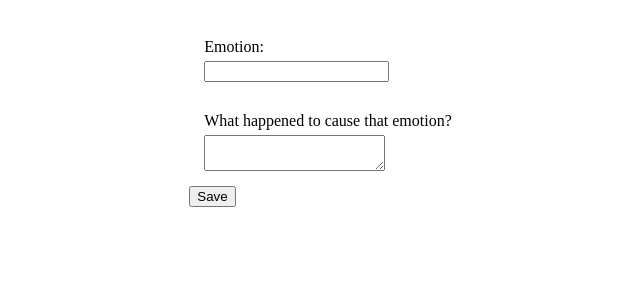
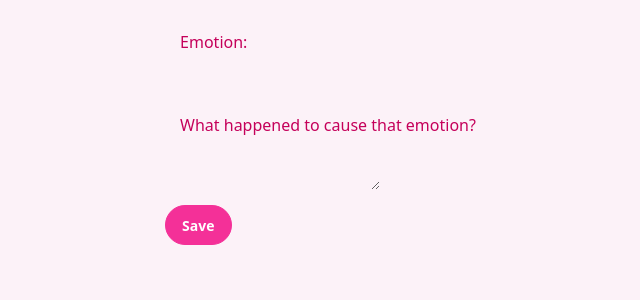
Before and after one commit to ivona21/heart-log, an Angular app: page / in a window 1280 px wide. Shown: the top 300 px of the page, without its empty margins (312-952 px from the left). Built offline with nearby package versions, Linux system fonts and the light colour scheme.

Commit message:
daisy theme set up

```diff
--- a/package.json
+++ b/package.json
@@ -17,7 +17,11 @@
     "@angular/platform-browser": "^19.2.0",
     "@angular/platform-browser-dynamic": "^19.2.0",
     "@angular/router": "^19.2.0",
+    "@tailwindcss/postcss": "^4.1.3",
+    "daisyui": "^5.0.19",
+    "postcss": "^8.5.3",
     "rxjs": "~7.8.0",
+    "tailwindcss": "^4.1.3",
     "tslib": "^2.3.0",
     "zone.js": "~0.15.0"
   },
--- a/src/app/emotion-form/emotion-form.component.html
+++ b/src/app/emotion-form/emotion-form.component.html
@@ -13,6 +13,6 @@
         [(ngModel)]="description"
       ></textarea>
     </div>
-    <button>Save</button>
+    <button class="btn btn-primary">Save</button>
   </div>
 </form>
--- a/src/index.html
+++ b/src/index.html
@@ -1,5 +1,5 @@
 <!doctype html>
-<html lang="en">
+<html lang="en" data-theme="valentine">
 <head>
   <meta charset="utf-8">
   <title>HeartLog</title>
--- a/src/styles.css
+++ b/src/styles.css
@@ -1 +1,5 @@
 /* You can add global styles to this file, and also import other style files */
+@import "tailwindcss";
+@plugin "daisyui" {
+  themes: light --default, dark --prefersdark, valentine;
+}
```
Also changed, not shown: .postcssrc.json (added), 1 other file (tests, documents, lock files or other folders).
